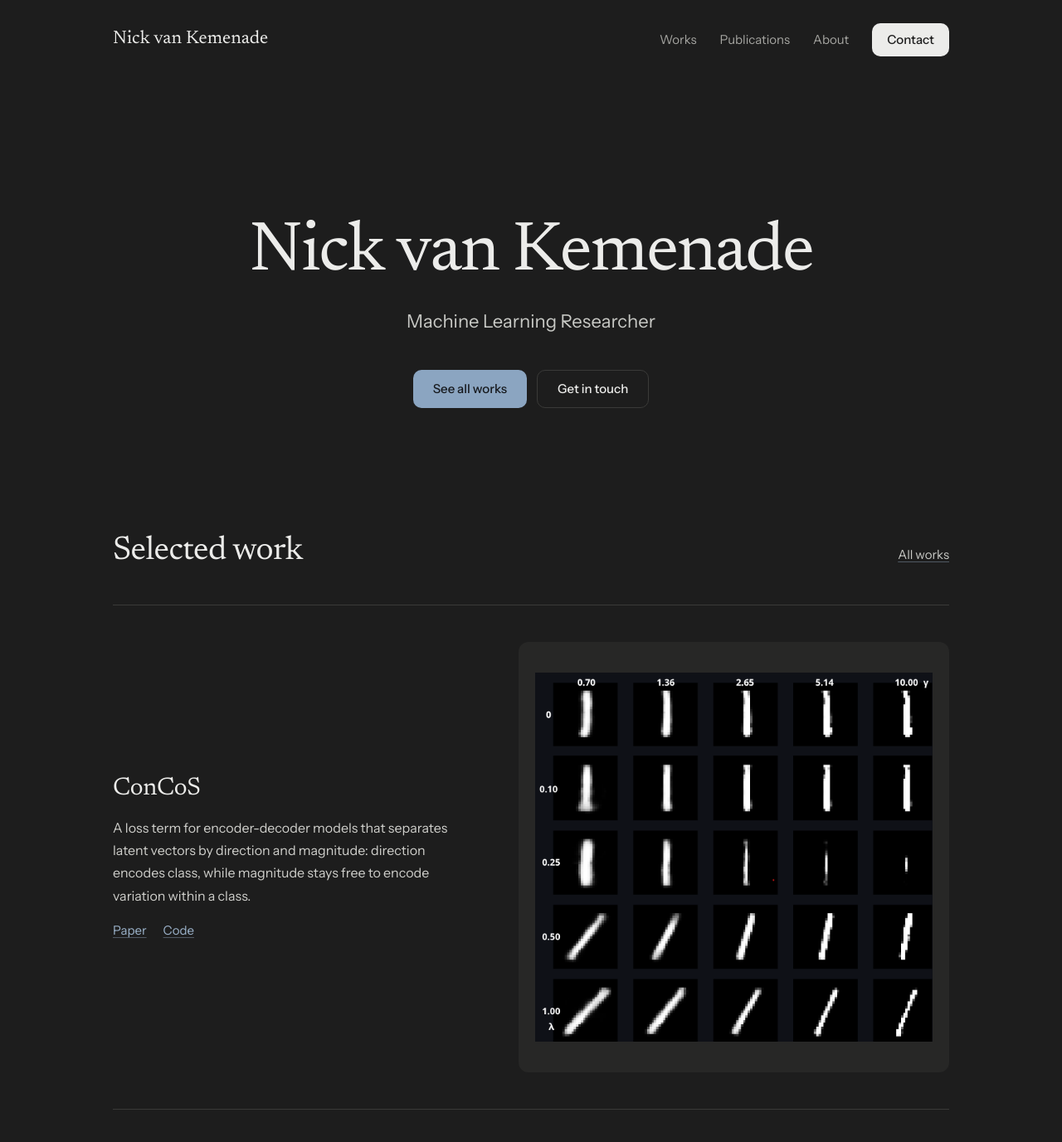
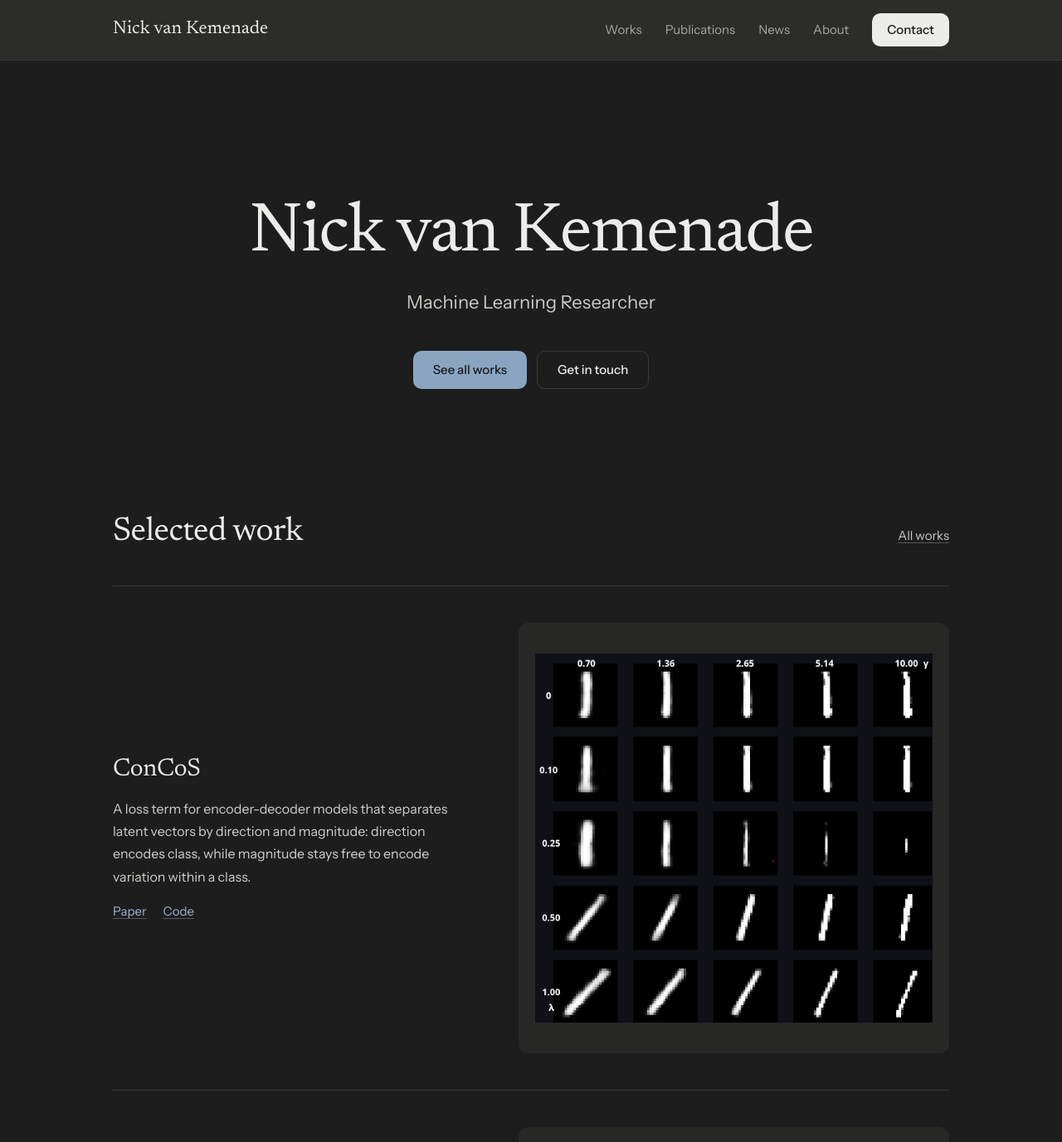
Before and after one commit to nickvankemenade-ai/nickvankemenade-ai.github.io, a Jekyll site: the page built from index.html, in a window 1280 px wide and 1400 px high. Shown: the top 1377 px of the window at 83% size. Built offline with Jekyll 4.4.1, drawn with Linux system fonts in a browser that asks for light colours; grey boxes are pictures that could not be loaded.

Commit message:
Add News to the top bar; sticky top bar with a lighter background
Co-Authored-By: Claude Opus 5.5 <noreply@anthropic.com>

```diff
--- a/_data/navigation.yml
+++ b/_data/navigation.yml
@@ -3,6 +3,8 @@
   url: /works/
 - title: Publications
   url: /publications/
+- title: News
+  url: /news/
 - title: About
   url: /about/
 - title: Contact
--- a/_includes/header.html
+++ b/_includes/header.html
@@ -1,4 +1,5 @@
-<header class="site-nav">
+<header class="site-header">
+  <div class="wrap site-nav">
     <a class="site-name" href="{{ '/' | relative_url }}">{{ site.title }}</a>
     <nav aria-label="Main">
       {% for item in site.data.navigation %}
@@ -7,4 +8,5 @@
         <a href="{{ item.url | relative_url }}"{% if item.button %} class="button button-light"{% endif %}{% if current %} aria-current="page"{% endif %}>{{ item.title }}</a>
       {% endfor %}
     </nav>
+  </div>
 </header>
--- a/_layouts/default.html
+++ b/_layouts/default.html
@@ -11,8 +11,8 @@
 </head>
 <body>
   <a class="skip-link" href="#content">Skip to content</a>
+  {% include header.html %}
   <div class="wrap">
-    {% include header.html %}
     <main id="content">
       {{ content }}
     </main>
--- a/assets/css/styles.css
+++ b/assets/css/styles.css
@@ -73,15 +73,26 @@ a.plain:hover { color: var(--link-hover); }
 
 h1, h2, h3 { font-family: var(--serif); font-weight: 400; }
 
-/* Navigation */
+/* Navigation: stays on top while scrolling */
+.site-header {
+  position: sticky;
+  top: 0;
+  z-index: 20;
+  background: rgba(46, 46, 45, 0.92);
+  -webkit-backdrop-filter: blur(12px);
+  backdrop-filter: blur(12px);
+  border-bottom: 1px solid var(--border);
+}
 .site-nav {
   display: flex;
   flex-wrap: wrap;
   justify-content: space-between;
   align-items: center;
-  gap: 20px;
-  padding: 28px 0;
+  gap: 12px 20px;
+  padding-top: 16px;
+  padding-bottom: 16px;
 }
+html { scroll-padding-top: 96px; }
 .site-name {
   color: var(--text);
   text-decoration: none;
```
Lines whose indentation alone changed are shown as unchanged.
